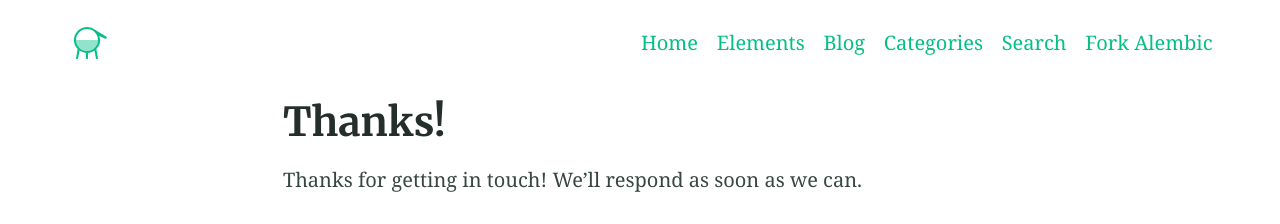
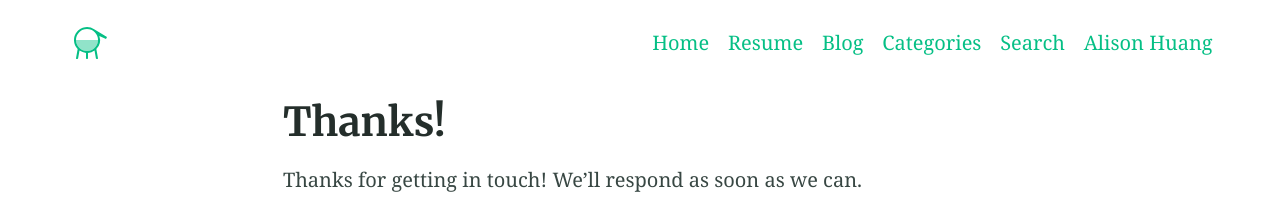
Before and after one commit to alisongh/alisongh.github.io, a Jekyll site: the page built from thanks.md, in a window 1280 px wide. Shown: the top 224 px of the page. Built offline with Jekyll 4.4.1, drawn with Linux system fonts in a browser that asks for light colours.

Commit message:
Update _config.yml

```diff
--- a/_config.yml
+++ b/_config.yml
@@ -121,7 +121,7 @@ favicons: # Favicons are also used in the manifest file. Syntax is 'size: path'
 navigation_header:
 - title: Home
   url: /
-- title: Elements
+- title: Resume
   url: /elements/
 - title: Blog
   url: /blog/
@@ -129,8 +129,8 @@ navigation_header:
   url: /categories/
 - title: Search
   url: /search/
-- title: Fork Alembic
-  url: https://github.com/daviddarnes/alembic
+- title: Alison Huang
+  url: https://github.com/alisongh
 
 navigation_footer:
 - title: Created by David Darnes
```
